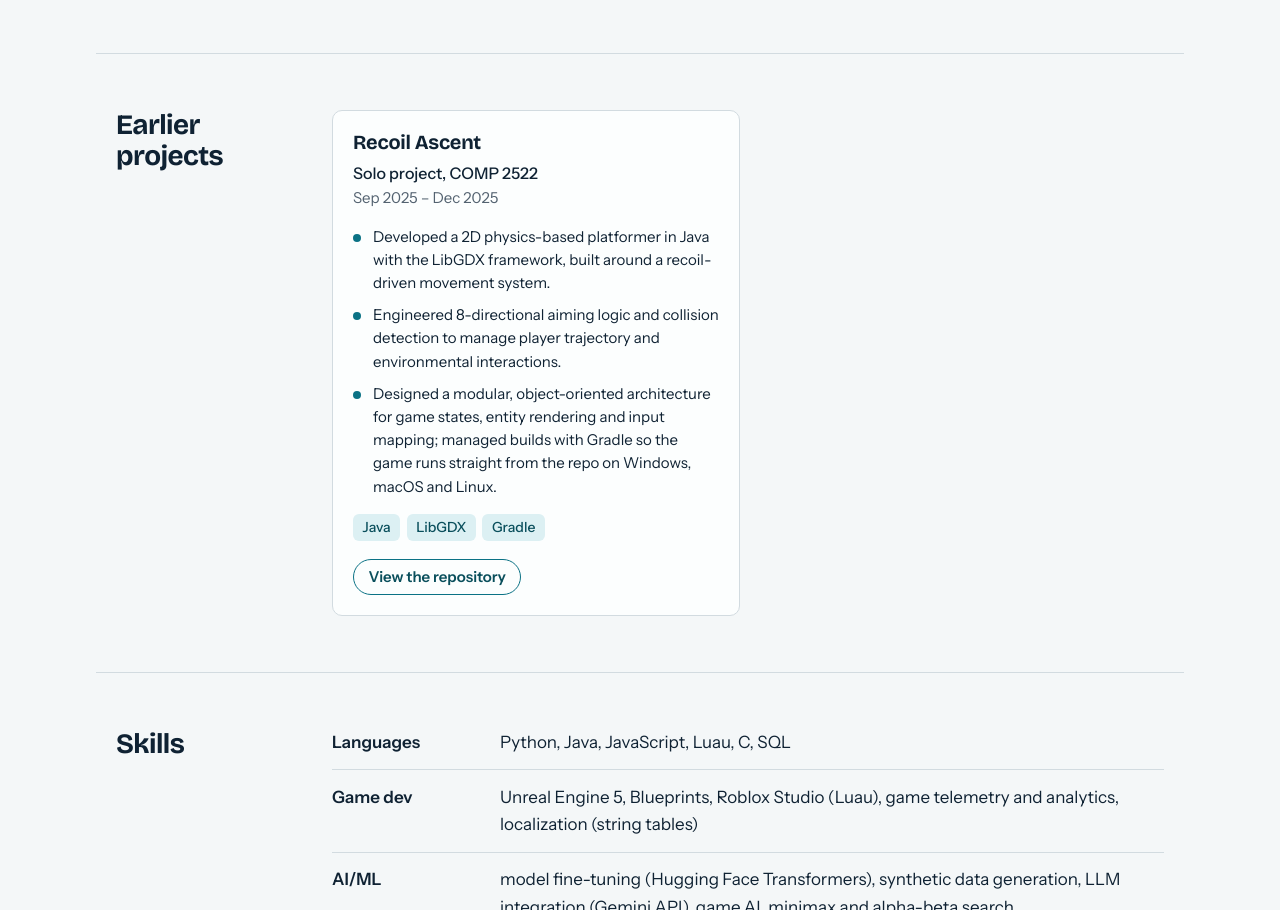
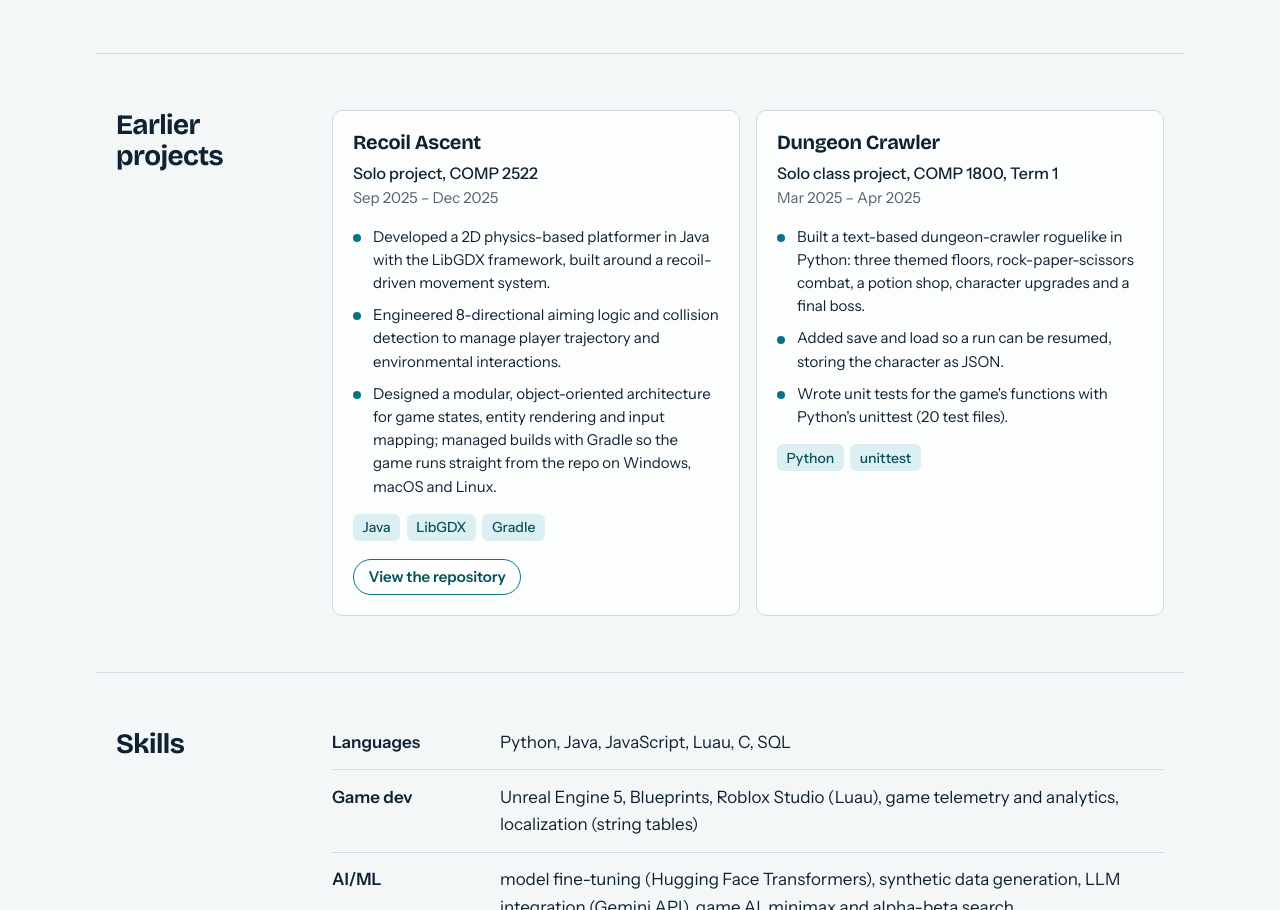
Before and after one commit to snoopryees/snoopryees.github.io, a plain HTML site: page index.html in a window 1280 px wide. Shown: the part 2783-3693 px from the top of the page. Drawn offline with nearby package versions, Linux system fonts and the light colour scheme.

Commit message:
Add Dungeon Crawler to earlier projects

```diff
--- a/index.html
+++ b/index.html
@@ -157,6 +157,20 @@
           </p>
         </article>
 
+        <article class="card card-small">
+          <h3>Dungeon Crawler</h3>
+          <p class="card-about">Solo class project, COMP 1800, Term 1</p>
+          <p class="when">Mar 2025 – Apr 2025</p>
+          <ul class="points">
+            <li>Built a text-based dungeon-crawler roguelike in Python: three themed floors, rock-paper-scissors combat, a potion shop, character upgrades and a final boss.</li>
+            <li>Added save and load so a run can be resumed, storing the character as JSON.</li>
+            <li>Wrote unit tests for the game's functions with Python's unittest (20 test files).</li>
+          </ul>
+          <ul class="tags" aria-label="Technologies">
+            <li>Python</li><li>unittest</li>
+          </ul>
+        </article>
+
       </div>
     </section>
 
```
